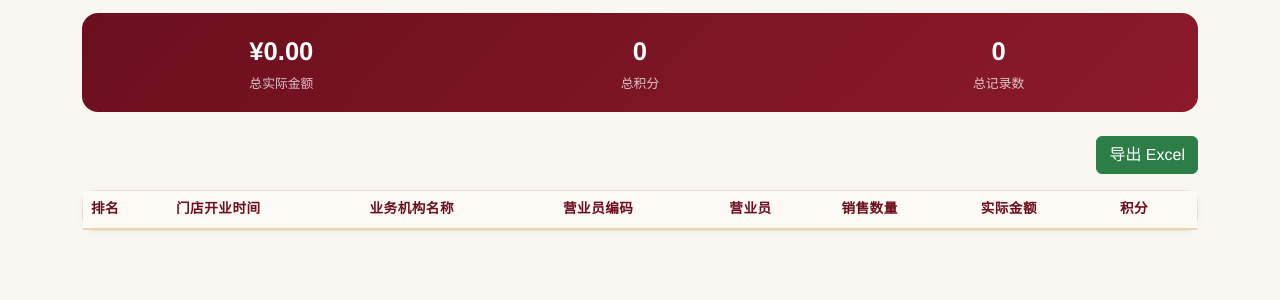
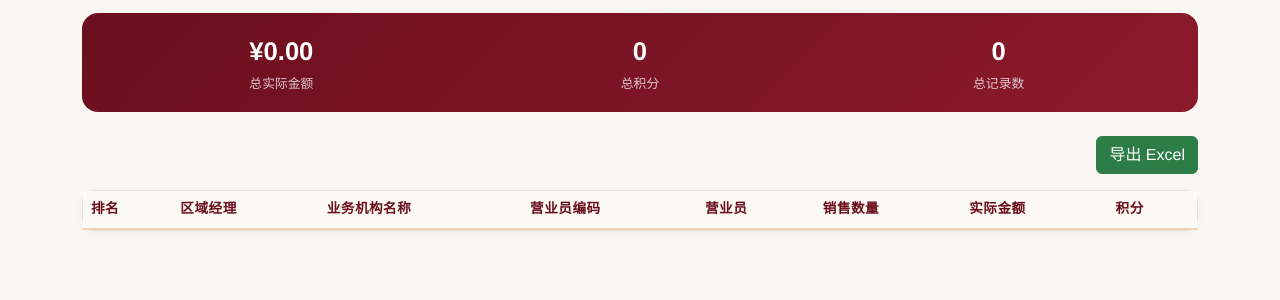
Before and after one commit to dd0529/sales-points-mall, a Flask app: page /ranking in a window 1280 px wide. Shown: the part 156-456 px from the top of the page. Run offline with Flask 3, Linux system fonts and the light colour scheme; lists and menus that the app fills with data are empty.

Commit message:
rename 门店开业时间 to 区域经理

```diff
--- a/templates/index.html
+++ b/templates/index.html
@@ -61,7 +61,7 @@
             <thead>
                 <tr>
                     <th>排名</th>
-                    <th>门店开业时间</th>
+                    <th>区域经理</th>
                     <th>业务机构名称</th>
                     <th>营业员编码</th>
                     <th>营业员</th>
--- a/templates/ranking.html
+++ b/templates/ranking.html
@@ -31,7 +31,7 @@
             <thead>
                 <tr>
                     <th>排名</th>
-                    <th>门店开业时间</th>
+                    <th>区域经理</th>
                     <th>业务机构名称</th>
                     <th>营业员编码</th>
                     <th>营业员</th>
```
